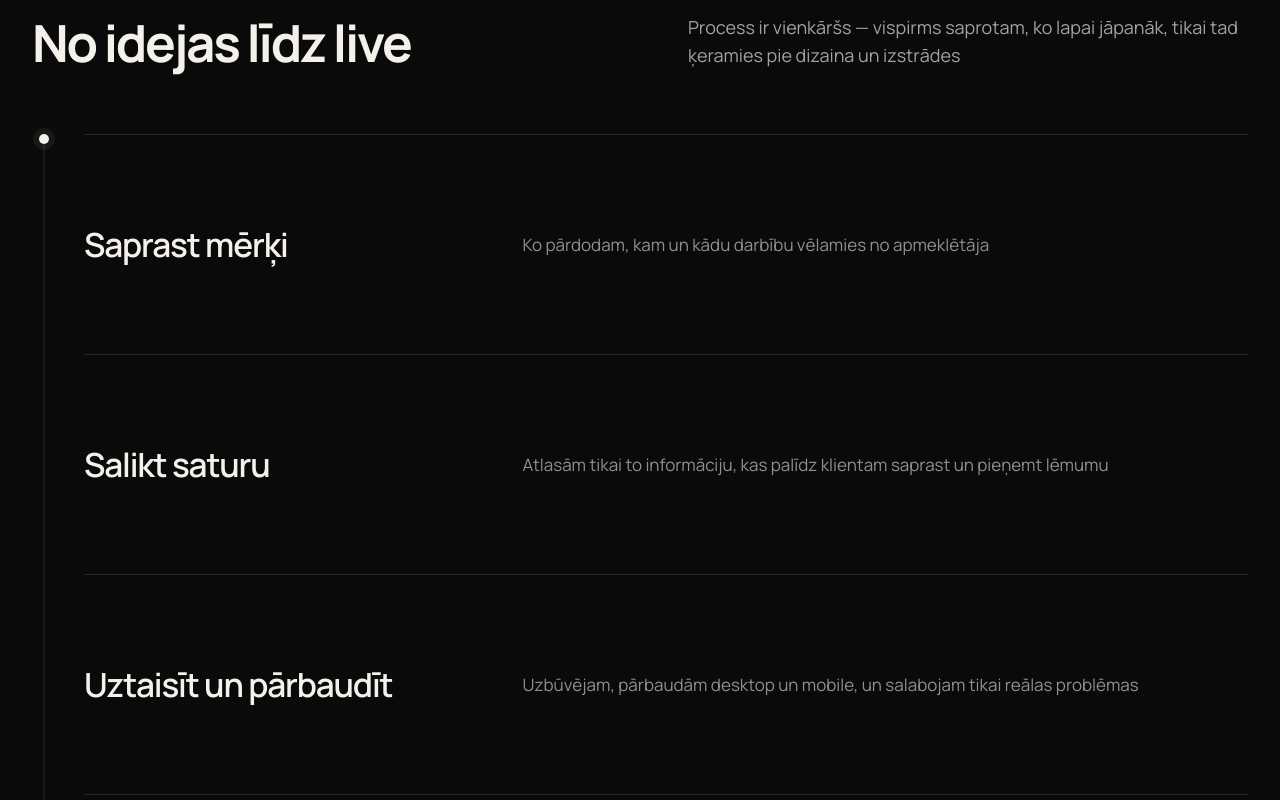
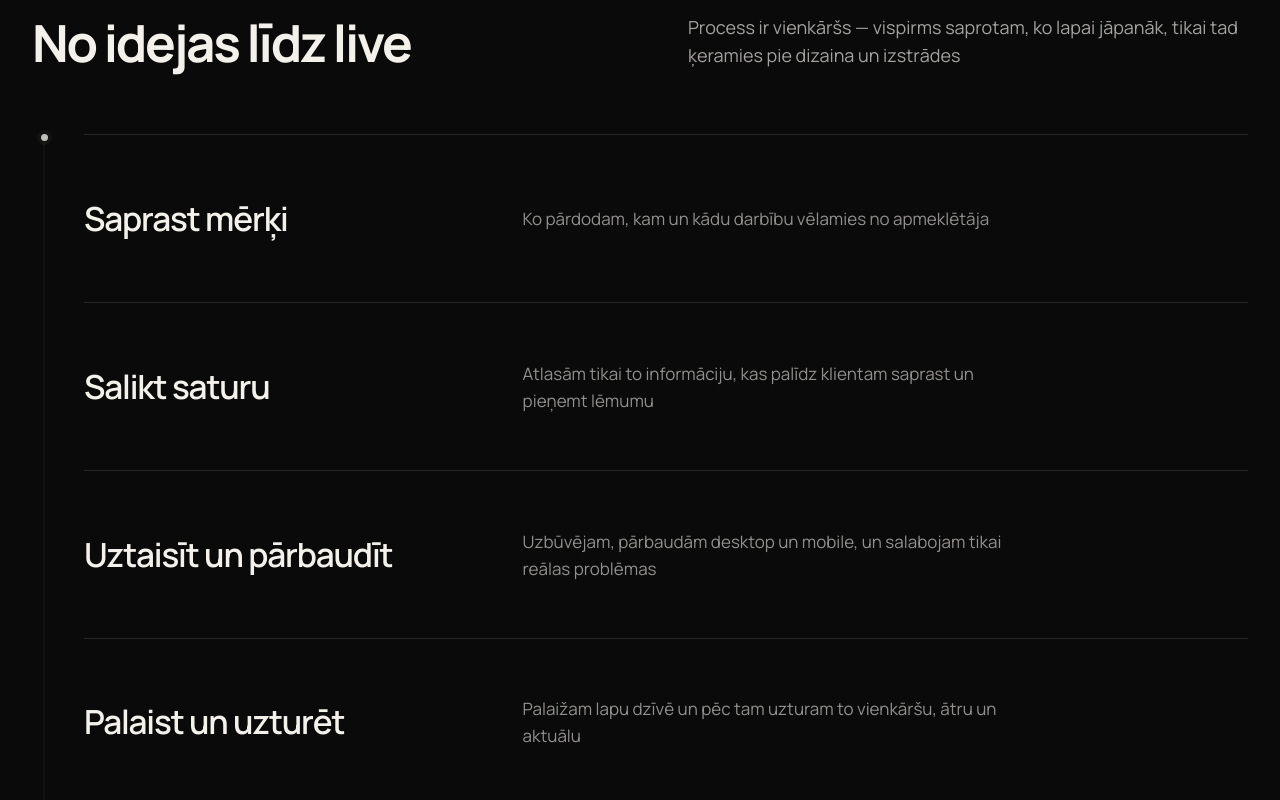
Before and after one commit to davisl24/WEBSITEAGENCY, a Next.js app: page / in a window 1280 px wide. Shown: the part 5060-5860 px from the top of the page. Built offline with nearby package versions, Linux system fonts and the light colour scheme.

Commit message:
style: tighten process rhythm and soften rail

```diff
--- a/app/globals.css
+++ b/app/globals.css
@@ -859,18 +859,18 @@
   bottom:0;
   width:1px;
   transform:translateX(-50%);
-  background:rgba(244,241,234,.12);
+  background:rgba(244,241,234,.07);
 }
 .process-rail span{
   position:sticky;
   top:42vh;
   display:block;
-  width:10px;
-  height:10px;
+  width:7px;
+  height:7px;
   margin:0 auto;
   border-radius:50%;
-  background:#f4f1ea;
-  box-shadow:0 0 0 6px rgba(244,241,234,.06);
+  background:rgba(244,241,234,.78);
+  box-shadow:0 0 0 4px rgba(244,241,234,.035);
 }
 .process-steps{
   display:grid;
@@ -879,7 +879,7 @@
   display:grid;
   grid-template-columns:minmax(220px,.7fr) minmax(0,1.3fr);
   gap:48px;
-  min-height:220px;
+  min-height:168px;
   align-items:center;
   padding:36px 0;
   border-top:1px solid rgba(244,241,234,.12);
@@ -895,7 +895,7 @@
 }
 .process-step p{
   margin:0;
-  max-width:620px;
+  max-width:500px;
   font-size:17px;
   line-height:1.6;
   color:rgba(244,241,234,.58);
```
